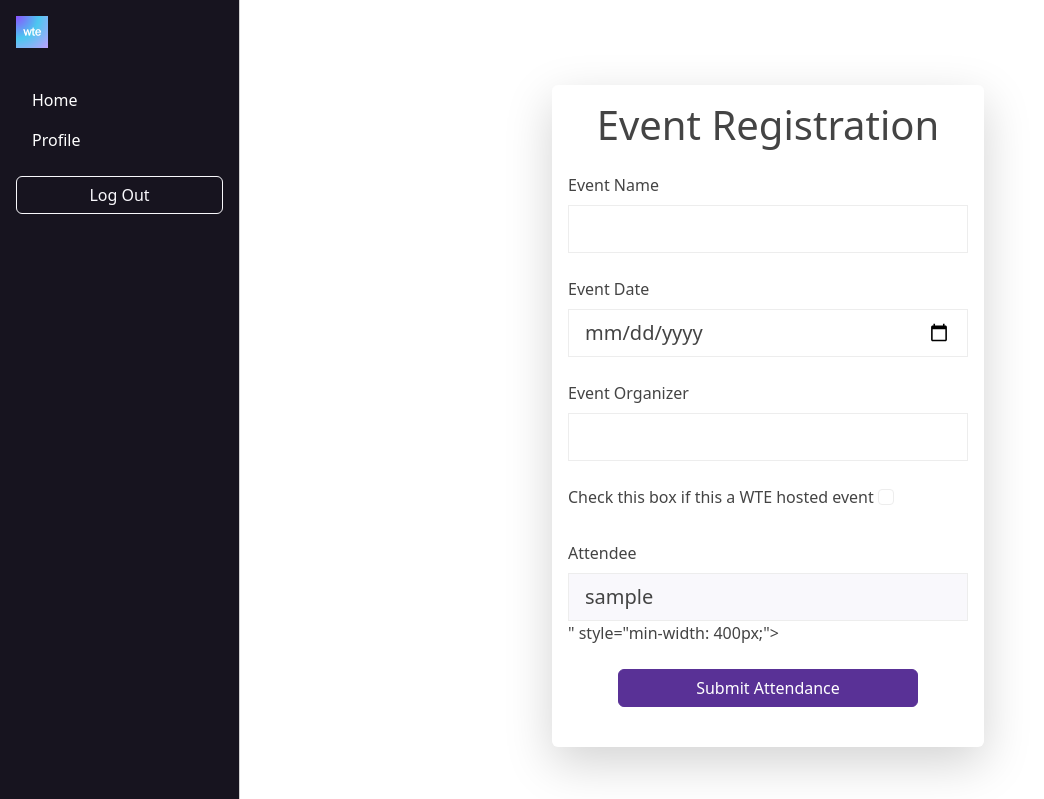
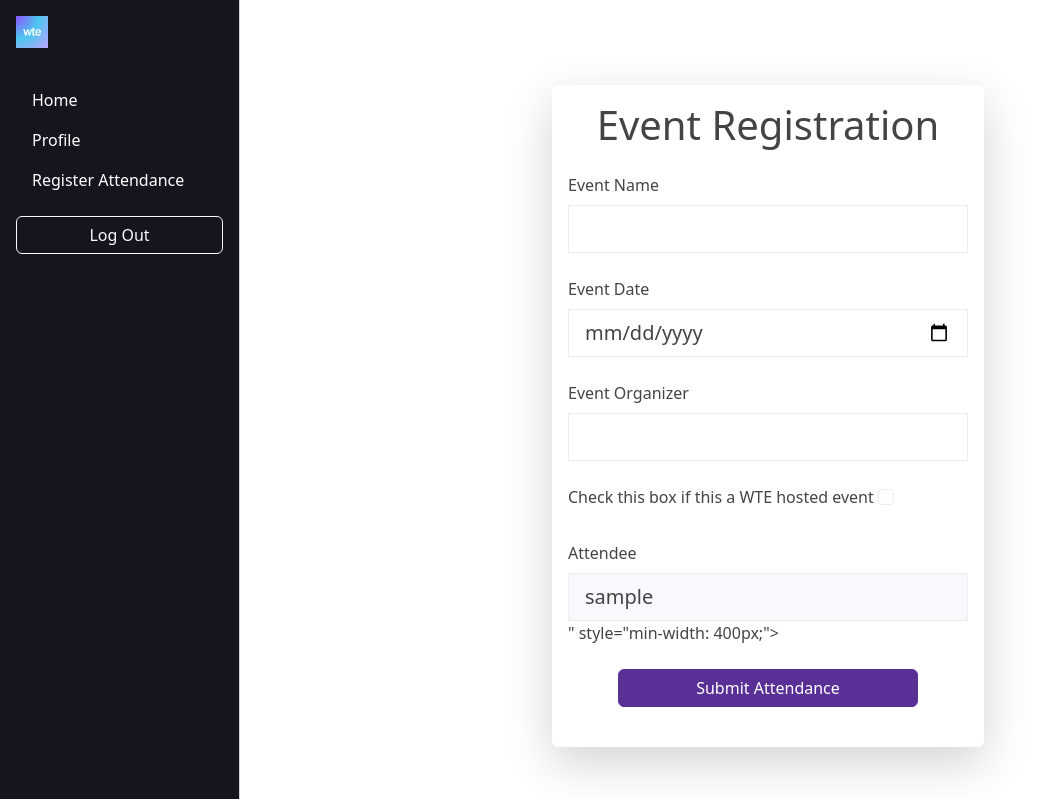
Before and after one commit to Fleurelle/wte_gamification, a Django app: page /event_tracker/community/ in a window 1280 px wide. Shown: the top 799 px of the page, without its empty margins (0-1044 px from the left). Run offline with Django 5.2, Linux system fonts and the light colour scheme; the visitor is signed in with stand-in values (Sample User, id 1); data comes from the database, SQL or seed files in the repository; some libraries are stand-ins or nearby versions.

Commit message:
add event registration to navbar

```diff
--- a/wte/templates/dashboard/navbar.html
+++ b/wte/templates/dashboard/navbar.html
@@ -49,6 +49,9 @@
             <li class="nav-item">
                 <a class="nav-link text-white" href="{% url 'user-profile' request.user.pk %}">Profile</a>
             </li>
+            <li class="nav-item">
+                <a class="nav-link text-white" href="{% url 'community' %}">Register Attendance</a>
+            </li>
             <li class="nav-item mt-3">
                 <form action="{% url 'logout' %}" method="post">
                     {% csrf_token %}
```
